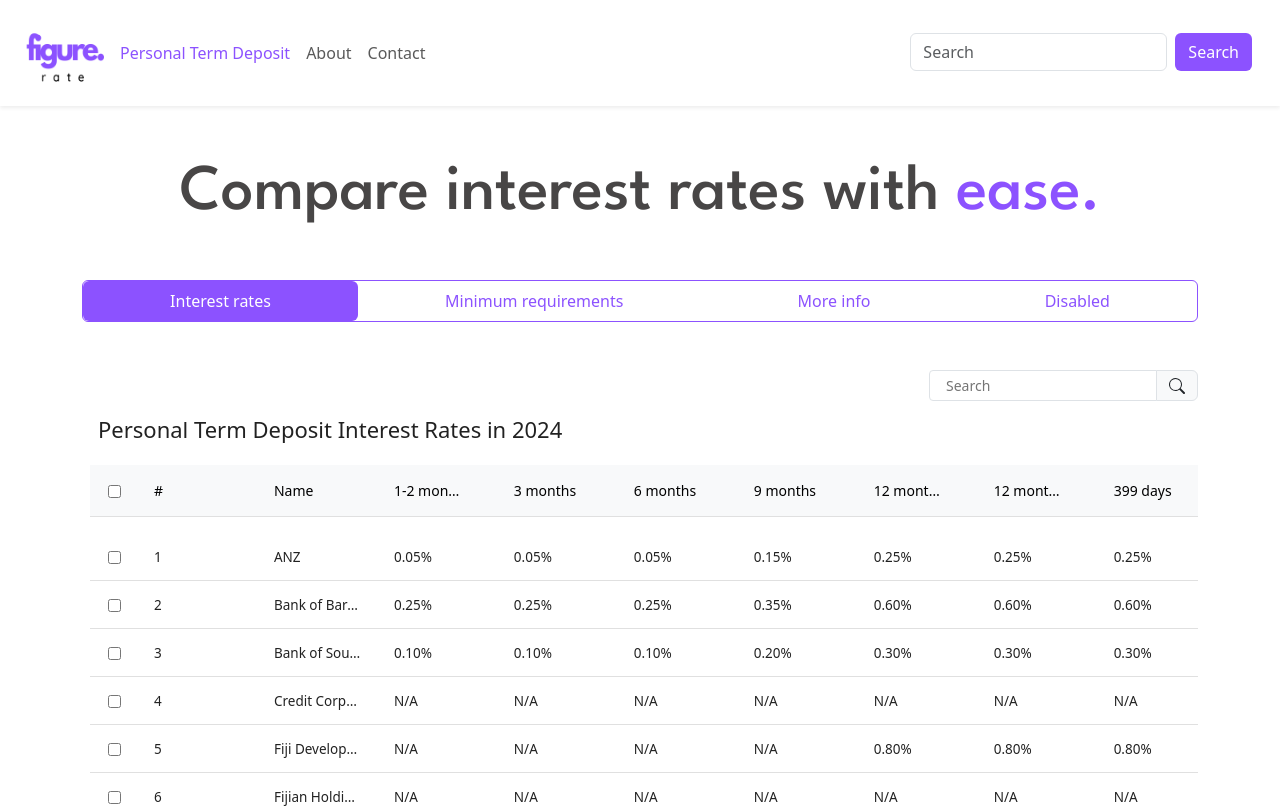
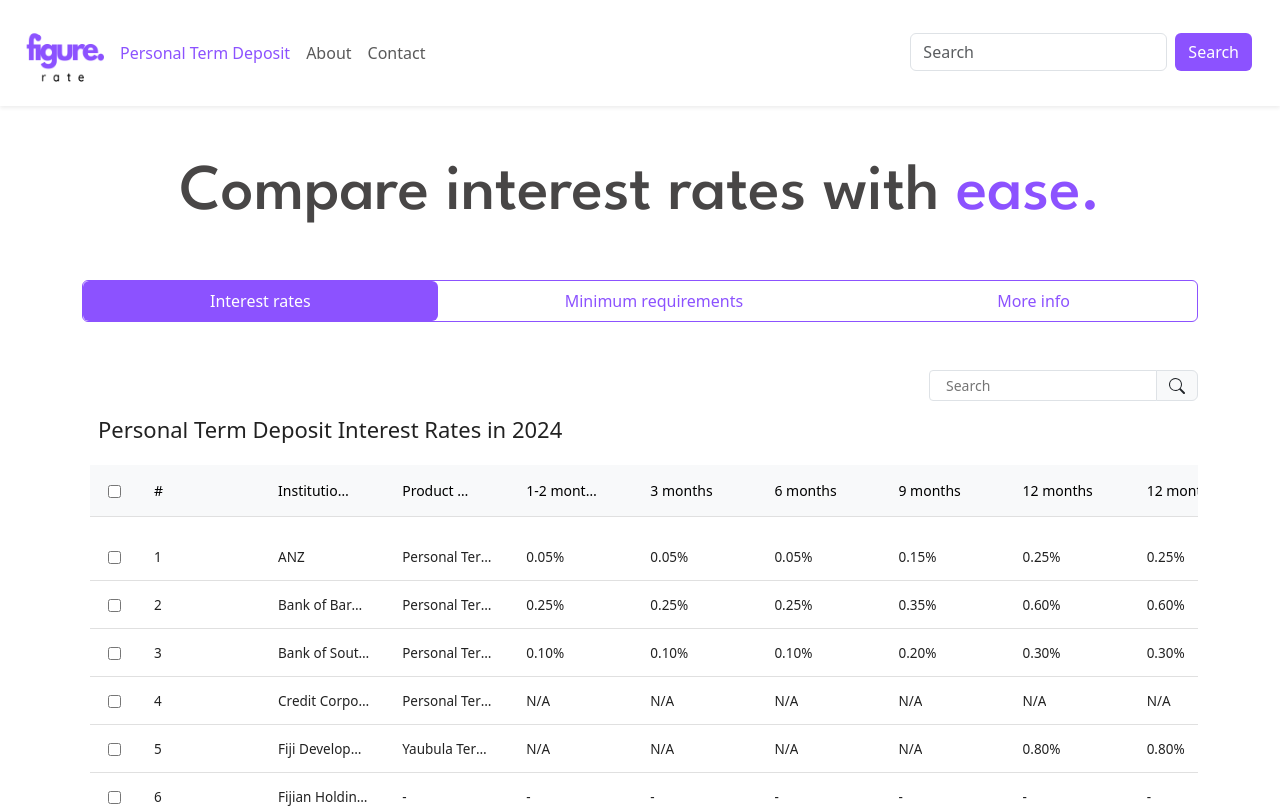
Before and after one commit to chelmerrox/figure-rate, a React (Vite) app in the folder figure-rate/: page / in a window 1280 px wide. Shown: the top 808 px of the page. Built offline with nearby package versions, Linux system fonts and the light colour scheme.

Commit message:
Add current year dynamicallyas prop through TypeScript interface

```diff
--- a/figure-rate/src/App.tsx
+++ b/figure-rate/src/App.tsx
@@ -4,6 +4,7 @@
 import TableNavbarTabs from "./components/TableNavbarTabs";
 import TermDepositInterestRates from "./components/TermDepositInterestRates";
 import TermDepositMinimumRequirements from "./components/TermDepositMinimumRequirements";
+import MoreInfo from "./components/MoreInfo";
 import Footer from "./components/Footer";
 import figureRateLogo from "./assets/figure-rate-logo-1.png";
 import figureRateLogoFooter from "./assets/figure-rate-logo-footer.png";
@@ -11,6 +12,8 @@
 import { useState } from "react";
 
 function App() {
+  let currentYear = new Date().getFullYear();
+
   let menuItems = {
     items: ["Personal Term Deposit", "About", "Contact"],
     menuFilePath: [
@@ -21,10 +24,9 @@
   };
 
   const tableNavbarTabsItems = [
-    ["#termdeposittable", "Interest rates"],
-    ["#minimumrequirementstable", "Minimum requirements"],
+    ["#termdeposit", "Interest rates"],
+    ["#minimumrequirements", "Minimum requirements"],
     ["#moreinfo", "More info"],
-    ["#disabled", "Disabled"],
   ];
 
   const footerColumns = [
@@ -188,11 +190,17 @@
           setTableNavbarTabIndex(index);
         }}
       />
-      {tableNavbarTabIndex === 0 && <TermDepositInterestRates />}
-      {tableNavbarTabIndex === 1 && <TermDepositMinimumRequirements />}
+      {tableNavbarTabIndex === 0 && (
+        <TermDepositInterestRates currentYear={currentYear} />
+      )}
+      {tableNavbarTabIndex === 1 && (
+        <TermDepositMinimumRequirements currentYear={currentYear} />
+      )}
+      {tableNavbarTabIndex === 2 && <MoreInfo currentYear={currentYear} />}
       <Footer
         footerColumns={footerColumns}
         figureRateLogoFilePath={figureRateLogoFooter}
+        currentYear={currentYear}
       />
     </>
   );
--- a/figure-rate/src/components/Footer.tsx
+++ b/figure-rate/src/components/Footer.tsx
@@ -8,9 +8,14 @@
   };
   */
   figureRateLogoFilePath: string;
+  currentYear: Number;
 }
 
-function Footer({ footerColumns, figureRateLogoFilePath }: FooterProps) {
+function Footer({
+  footerColumns,
+  figureRateLogoFilePath,
+  currentYear,
+}: FooterProps) {
   return (
     <>
       <footer className="bg-purple p-5">
@@ -48,7 +53,7 @@
               />
             </a>
             <small className="text-white">
-              ©️ <span id="currentYear">2024 </span>
+              ©️ <span id="currentYear">{currentYear} </span>
               Figure Rate, LLC. An Aver company. All rights reserved.
             </small>
           </div>
--- a/figure-rate/src/components/TermDepositInterestRates.tsx
+++ b/figure-rate/src/components/TermDepositInterestRates.tsx
@@ -1,7 +1,13 @@
 import DataTable from "react-data-table-component";
 import { useState } from "react";
 
-function TermDepositInterestRates() {
+interface TermDepositInterestRatesProps {
+  currentYear: Number;
+}
+
+function TermDepositInterestRates({
+  currentYear,
+}: TermDepositInterestRatesProps) {
   const columns = [
     {
       name: "#",
@@ -9,8 +15,13 @@
       sortable: true,
     },
     {
-      name: "Name",
+      name: "Institution Name",
       selector: (row) => row.financialInstitutionName,
+      sortable: true,
+    },
+    {
+      name: "Product Name",
+      selector: (row) => row.productName,
       sortable: true,
     },
     {
@@ -109,6 +120,7 @@
     {
       financialInstitutionID: 1,
       financialInstitutionName: "ANZ",
+      productName: "Personal Term Deposit",
       oneToTwoMonthsInterestRate: "0.05%",
       threeMonthsInterestRate: "0.05%",
       sixMonthsInterestRate: "0.05%",
@@ -131,6 +143,7 @@
     {
       financialInstitutionID: 2,
       financialInstitutionName: "Bank of Baroda",
+      productName: "Personal Term Deposit",
       oneToTwoMonthsInterestRate: "0.25%",
       threeMonthsInterestRate: "0.25%",
       sixMonthsInterestRate: "0.25%",
@@ -153,6 +166,7 @@
     {
       financialInstitutionID: 3,
       financialInstitutionName: "Bank of South Pacific",
+      productName: "Personal Term Deposit",
       oneToTwoMonthsInterestRate: "0.10%",
       threeMonthsInterestRate: "0.10%",
       sixMonthsInterestRate: "0.10%",
@@ -175,6 +189,7 @@
     {
       financialInstitutionID: 4,
       financialInstitutionName: "Credit Corporation Fiji",
+      productName: "Personal Term Deposit",
       oneToTwoMonthsInterestRate: "N/A",
       threeMonthsInterestRate: "N/A",
       sixMonthsInterestRate: "N/A",
@@ -197,6 +212,7 @@
     {
       financialInstitutionID: 5,
       financialInstitutionName: "Fiji Development Bank",
+      productName: "Yaubula Term Deposit",
       oneToTwoMonthsInterestRate: "N/A",
       threeMonthsInterestRate: "N/A",
       sixMonthsInterestRate: "N/A",
@@ -219,28 +235,30 @@
     {
       financialInstitutionID: 6,
       financialInstitutionName: "Fijian Holdings Unit Trust",
-      oneToTwoMonthsInterestRate: "N/A",
-      threeMonthsInterestRate: "N/A",
-      sixMonthsInterestRate: "N/A",
-      nineMonthsInterestRate: "N/A",
-      twelveMonthsInterestRate: "N/A",
-      thirteenMonthsInterestRate: "N/A",
-      threeHundresAndNinetyNineDaysInterestRate: "N/A",
-      fifteenMonthsInterestRate: "N/A",
-      eighteenMonthsInterestRate: "N/A",
-      twentyFourMonthsInterestRate: "N/A",
-      thirtySixMonthsInterestRate: "N/A",
-      fourtyEightMonthsInterestRate: "N/A",
-      sixtyMonthsInterestRate: "N/A",
-      seventyTwoMonthsInterestRate: "N/A",
-      eightyFourMonthsInterestRate: "N/A",
-      ninetySixMonthsInterestRate: "N/A",
-      oneHundredAndEightMonthsInterestRate: "N/A",
-      oneHundredAndTwentyMonthsInterestRate: "N/A",
+      productName: "-",
+      oneToTwoMonthsInterestRate: "-",
+      threeMonthsInterestRate: "-",
+      sixMonthsInterestRate: "-",
+      nineMonthsInterestRate: "-",
+      twelveMonthsInterestRate: "-",
+      thirteenMonthsInterestRate: "-",
+      threeHundresAndNinetyNineDaysInterestRate: "-",
+      fifteenMonthsInterestRate: "-",
+      eighteenMonthsInterestRate: "-",
+      twentyFourMonthsInterestRate: "-",
+      thirtySixMonthsInterestRate: "-",
+      fourtyEightMonthsInterestRate: "-",
+      sixtyMonthsInterestRate: "-",
+      seventyTwoMonthsInterestRate: "-",
+      eightyFourMonthsInterestRate: "-",
+      ninetySixMonthsInterestRate: "-",
+      oneHundredAndEightMonthsInterestRate: "-",
+      oneHundredAndTwentyMonthsInterestRate: "-",
     },
     {
       financialInstitutionID: 7,
       financialInstitutionName: "Home Finance Company Bank",
+      productName: "Personal Term Deposit",
       oneToTwoMonthsInterestRate: "0.25%",
       threeMonthsInterestRate: "0.25%",
       sixMonthsInterestRate: "0.50%",
@@ -263,6 +281,7 @@
     {
       financialInstitutionID: 8,
       financialInstitutionName: "Kontiki Finance",
+      productName: "Personal Term Deposit",
       oneToTwoMonthsInterestRate: "N/A",
       threeMonthsInterestRate: "0.25%",
       sixMonthsInterestRate: "0.35%",
@@ -285,6 +304,7 @@
     {
       financialInstitutionID: 9,
       financialInstitutionName: "Merchant Finance Limited",
+      productName: "Personal Term Deposit",
       oneToTwoMonthsInterestRate: "N/A",
       threeMonthsInterestRate: "N/A",
       sixMonthsInterestRate: "N/A",
@@ -307,6 +327,7 @@
     {
       financialInstitutionID: 10,
       financialInstitutionName: "Westpac Fiji",
+      productName: "Personal Term Deposit",
       oneToTwoMonthsInterestRate: "0.05%",
       threeMonthsInterestRate: "0.05%",
       sixMonthsInterestRate: "0.10%",
@@ -381,7 +402,7 @@
 
         <DataTable
           className="table"
-          title="Personal Term Deposit Interest Rates in 2024"
+          title={"Personal Term Deposit Interest Rates in " + currentYear}
           columns={columns}
           data={records}
           fixedHeader
--- a/figure-rate/src/components/TermDepositMinimumRequirements.tsx
+++ b/figure-rate/src/components/TermDepositMinimumRequirements.tsx
@@ -1,7 +1,13 @@
 import DataTable from "react-data-table-component";
 import { useState } from "react";
 
-function TermDepositMinimumRequirements() {
+interface TermDepositMinimumRequirementsProps {
+  currentYear: Number;
+}
+
+function TermDepositMinimumRequirements({
+  currentYear,
+}: TermDepositMinimumRequirementsProps) {
   const columns = [
     {
       name: "#",
@@ -9,8 +15,13 @@
       sortable: true,
     },
     {
-      name: "Name",
+      name: "Institution Name",
       selector: (row) => row.financialInstitutionName,
+      sortable: true,
+    },
+    {
+      name: "Product Name",
+      selector: (row) => row.productName,
       sortable: true,
     },
     {
@@ -64,6 +75,7 @@
     {
       financialInstitutionID: 1,
       financialInstitutionName: "ANZ",
+      productName: "Personal Term Deposit",
       minimumDepositAmount: "$500",
       maximumDepositAmount: "$100,000",
       rulesForDepositsAboveMaximumAmount: "-",
@@ -77,6 +89,7 @@
     {
       financialInstitutionID: 2,
       financialInstitutionName: "Bank of Baroda",
+      productName: "Personal Term Deposit",
       minimumDepositAmount: "$500",
       maximumDepositAmount: "-",
       rulesForDepositsAboveMaximumAmount: "-",
@@ -90,6 +103,7 @@
     {
       financialInstitutionID: 3,
       financialInstitutionName: "Bank of South Pacific",
+      productName: "Personal Term Deposit",
       minimumDepositAmount: "$1,000",
       maximumDepositAmount: "-",
       rulesForDepositsAboveMaximumAmount: "-",
@@ -103,6 +117,7 @@
     {
       financialInstitutionID: 4,
       financialInstitutionName: "Credit Corporation Fiji",
+      productName: "Personal Term Deposit",
       minimumDepositAmount: "-",
       maximumDepositAmount: "-",
       rulesForDepositsAboveMaximumAmount: "-",
@@ -116,6 +131,7 @@
     {
       financialInstitutionID: 5,
       financialInstitutionName: "Fiji Development Bank",
+      productName: "Yaubula Term Deposit",
       minimumDepositAmount: "$25,000",
       maximumDepositAmount: "No limit",
       rulesForDepositsAboveMaximumAmount: "-",
@@ -129,6 +145,7 @@
     {
       financialInstitutionID: 6,
       financialInstitutionName: "Fijian Holdings Unit Trust",
+      productName: "Personal Term Deposit",
       minimumDepositAmount: "-",
       maximumDepositAmount: "-",
       rulesForDepositsAboveMaximumAmount: "-",
@@ -142,6 +159,7 @@
     {
       financialInstitutionID: 7,
       financialInstitutionName: "Home Finance Company Bank",
+      productName: "Personal Term Deposit",
       minimumDepositAmount: "$500",
       maximumDepositAmount: "$250,000",
       rulesForDepositsAboveMaximumAmount: "-",
@@ -155,6 +173,7 @@
     {
       financialInstitutionID: 8,
       financialInstitutionName: "Kontiki Finance",
+      productName: "Personal Term Deposit",
       minimumDepositAmount: "$5,000",
       maximumDepositAmount: "$250,000",
       rulesForDepositsAboveMaximumAmount: "-",
@@ -168,6 +187,7 @@
     {
       financialInstitutionID: 9,
       financialInstitutionName: "Merchant Finance Limited",
+      productName: "Personal Term Deposit",
       minimumDepositAmount: "$500",
       maximumDepositAmount: "$250,000",
       rulesForDepositsAboveMaximumAmount: "-",
@@ -181,6 +201,7 @@
     {
       financialInstitutionID: 10,
       financialInstitutionName: "Westpac Fiji",
+      productName: "Personal Term Deposit",
       minimumDepositAmount: "$1,000",
       maximumDepositAmount: "-",
       rulesForDepositsAboveMaximumAmount: "-",
@@ -246,7 +267,9 @@
 
         <DataTable
           className="table"
-          title="Minimum Requirements for Personal Term Deposit in 2024"
+          title={
+            "Minimum Requirements for Personal Term Deposit in " + currentYear
+          }
           columns={columns}
           data={records}
           fixedHeader
```
